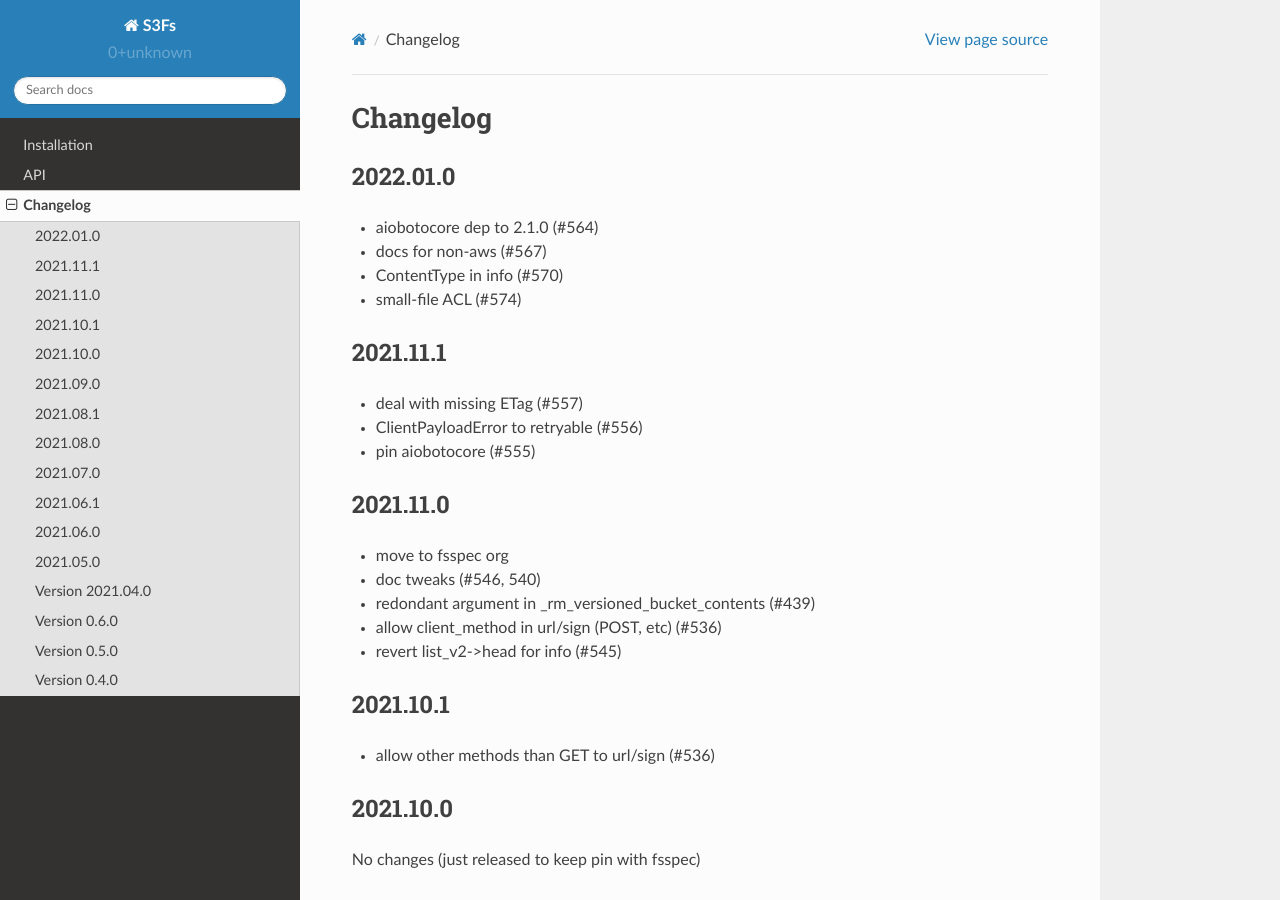
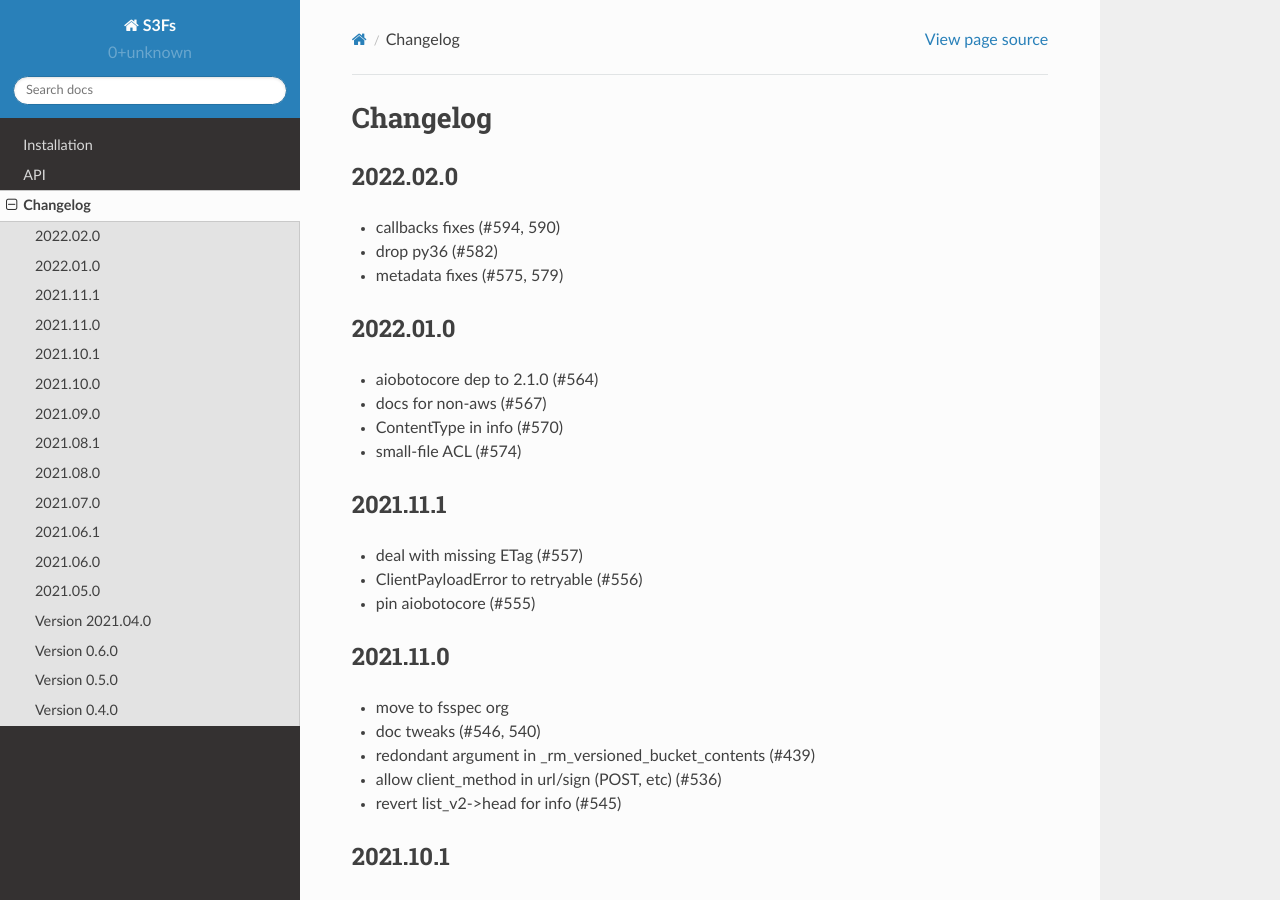
Before and after one commit to zarr-developers/s3fs, a Sphinx documentation site: the page built from docs/source/changelog.rst, in a window 1280 px wide and 900 px high. Built offline with Sphinx 7.4.7 and the Read the Docs theme 2.0.0, drawn with Linux system fonts in a browser that asks for light colours.

Commit message:
changelog for release

```diff
--- a/docs/source/changelog.rst
+++ b/docs/source/changelog.rst
@@ -1,5 +1,12 @@
 Changelog
 =========
+
+2022.02.0
+---------
+
+- callbacks fixes (#594, 590)
+- drop py36 (#582)
+- metadata fixes (#575, 579)
 
 2022.01.0
 ---------
--- a/requirements.txt
+++ b/requirements.txt
@@ -1,3 +1,3 @@
 aiobotocore~=2.1.0
-fsspec==2022.01.0
+fsspec==2022.02.0
 aiohttp<=4
```
